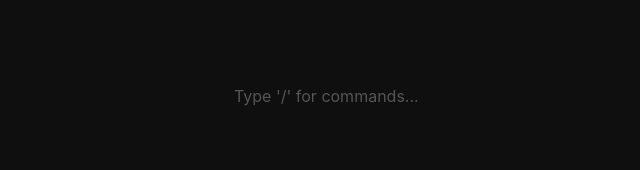
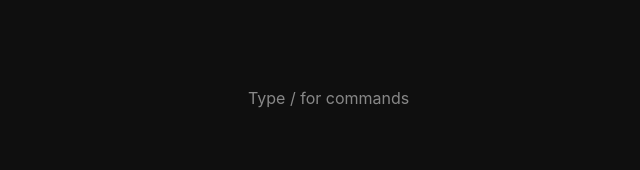
Before and after one commit to abhissharma21/Notes-It, a React (Vite) app: page / in a window 1280 px wide. Shown: the top 170 px of the page, without its empty margins (44-684 px from the left). Built offline with nearby package versions, Linux system fonts and the light colour scheme.

Commit message:
Almost added drag and drop

```diff
--- a/package.json
+++ b/package.json
@@ -10,6 +10,7 @@
     "preview": "vite preview"
   },
   "dependencies": {
+    "lucide-react": "^0.562.0",
     "prosemirror-commands": "^1.7.1",
     "prosemirror-example-setup": "^1.2.3",
     "prosemirror-inputrules": "^1.5.1",
--- a/src/editor/Block.tsx
+++ b/src/editor/Block.tsx
@@ -1,93 +1,101 @@
-import { useEffect, useRef } from "react";
+// src/editor/Block.tsx
+
+import { useEffect, useRef, useState } from "react";
+import { GripVertical } from "lucide-react";
 import type { Block } from "./types";
 
-type Props = {
+interface Props {
   block: Block;
-  focused: boolean;
-  isMenuOpen: boolean;
-  onChange: (text: string) => void;
-  onEnter: () => void;
-  onBackspaceAtStart: () => void;
-  onArrowUpAtStart: () => void;
-  onArrowDownAtEnd: () => void;
-  onSlashDetected: (el: HTMLDivElement) => void;
-};
+  index: number;
+  isFocused: boolean;
+  mouseActive: boolean;
 
-export default function BlockComponent({
+  onInput: (index: number, text: string, el: HTMLDivElement) => void;
+
+  onKeyDown: (e: React.KeyboardEvent, index: number) => void;
+  onFocus: (index: number) => void;
+
+  onDragStart: (index: number) => void;
+  onDragOver: (index: number) => void;
+  onDrop: () => void;
+}
+
+export default function Block({
   block,
-  focused,
-  isMenuOpen,
-  onChange,
-  onEnter,
-  onBackspaceAtStart,
-  onArrowUpAtStart,
-  onArrowDownAtEnd,
+  index,
+  isFocused,
+  mouseActive,
+  onInput,
+  onKeyDown,
+  onFocus,
+  onDragStart,
+  onDragOver,
+  onDrop,
 }: Props) {
   const ref = useRef<HTMLDivElement>(null);
-  const isDivider = block.type === "divider";
+  const [isHovered, setIsHovered] = useState(false);
 
-  // Sync text content
+  // Mount text once (DOM owns content)
   useEffect(() => {
     if (ref.current) {
-      if (isDivider) {
-        ref.current.textContent = "";
-      } else if (ref.current.textContent !== block.text) {
       ref.current.textContent = block.text;
     }
-    }
-  }, [block.text, isDivider]);
+  }, []);
 
-  // Handle Focus
+  // Editor-controlled caret
   useEffect(() => {
-    if (focused && ref.current) {
+    if (isFocused && ref.current) {
       ref.current.focus();
-      if (!isDivider) {
+
       const sel = window.getSelection();
       const range = document.createRange();
       range.selectNodeContents(ref.current);
-        range.collapse(false);
+      range.collapse(true);
+
       sel?.removeAllRanges();
       sel?.addRange(range);
     }
-    }
-  }, [focused, block.type, isDivider]);
+  }, [isFocused]);
+
+  /* ✅ FINAL drag-handle rule */
+  const showHandle = isHovered && mouseActive;
 
   return (
     <div
+      className="block-wrapper"
+      onMouseEnter={() => setIsHovered(true)}
+      onMouseLeave={() => setIsHovered(false)}
+      draggable
+      onDragStart={() => onDragStart(index)}
+      onDragOver={(e) => {
+        e.preventDefault();
+        onDragOver(index);
+      }}
+      onDrop={onDrop}
+    >
+      <div className="drag-handle" style={{ opacity: showHandle ? 1 : 0 }}>
+        <GripVertical size={16} />
+      </div>
+
+      <div
         ref={ref}
-      contentEditable={!isDivider}
-      tabIndex={isDivider ? 0 : undefined}
+        className={`block block-${block.type}`}
+        contentEditable
         suppressContentEditableWarning
-      className={`block block-${block.type} ${focused ? "is-focused" : ""}`}
         spellCheck={false}
-      onInput={(e) => !isDivider && onChange(e.currentTarget.textContent ?? "")}
-      onKeyDown={(e) => {
-        if (e.key === "Enter" && isMenuOpen) return;
-
-        const sel = window.getSelection();
-        const offset = sel?.rangeCount ? sel.getRangeAt(0).startOffset : 0;
-
-        // Navigation logic
-        const isAtStart = isDivider || offset === 0;
-        const isAtEnd =
-          isDivider || offset === (ref.current?.textContent?.length ?? 0);
-
-        if (e.key === "Enter") {
-          e.preventDefault();
-          onEnter();
-        } else if (e.key === "Backspace" && isAtStart) {
-          e.preventDefault();
-          onBackspaceAtStart();
-        } else if (e.key === "ArrowUp" && isAtStart) {
-          e.preventDefault();
-          onArrowUpAtStart();
-        } else if (e.key === "ArrowDown" && isAtEnd) {
-          e.preventDefault();
-          onArrowDownAtEnd();
+        data-placeholder={isFocused && !block.text ? "Type / for commands" : ""}
+        dir="ltr"
+        style={{
+          direction: "ltr",
+          unicodeBidi: "isolate",
+          textAlign: "left",
+        }}
+        onInput={(e) =>
+          onInput(index, e.currentTarget.textContent ?? "", e.currentTarget)
         }
-      }}
-    >
-      {isDivider && <div className="divider-line" />}
+        onKeyDown={(e) => onKeyDown(e, index)}
+        onFocus={() => onFocus(index)}
+      />
     </div>
   );
 }
--- a/src/editor/Editor.tsx
+++ b/src/editor/Editor.tsx
@@ -1,115 +1,98 @@
-import { useEffect, useRef, useState, useMemo } from "react";
-import BlockComponent from "./Block";
+// src/editor/Editor.tsx
+
+import { useEffect, useRef, useState } from "react";
+import Block from "./Block";
+import { createBlock } from "./utils";
 import { COMMANDS } from "./commands";
-import type { Block, BlockType, EditorState } from "./types";
+import type { Block as BlockType } from "./types";
 
 export default function Editor() {
-  const [state, setState] = useState<EditorState>({
-    blocks: [{ id: crypto.randomUUID(), type: "paragraph", text: "" }],
-  });
-  const [focusIndex, setFocusIndex] = useState(0);
-  const [slashMenu, setSlashMenu] = useState({
+  const [blocks, setBlocks] = useState<BlockType[]>([createBlock()]);
+
+  const [focusedIndex, setFocusedIndex] = useState(0);
+
+  /* ---------- Mouse Activity (ONLY signal) ---------- */
+
+  const [mouseActive, setMouseActive] = useState(false);
+
+  useEffect(() => {
+    let timeout: number;
+
+    function onMouseMove() {
+      setMouseActive(true);
+      clearTimeout(timeout);
+      timeout = window.setTimeout(() => setMouseActive(false), 800);
+    }
+
+    window.addEventListener("mousemove", onMouseMove);
+    return () => {
+      window.removeEventListener("mousemove", onMouseMove);
+      clearTimeout(timeout);
+    };
+  }, []);
+
+  /* ---------- Slash Menu ---------- */
+
+  const [slashMenu, setSlashMenu] = useState<{
+    open: boolean;
+    blockIndex: number;
+    query: string;
+    selectedIndex: number;
+    x: number;
+    y: number;
+  }>({
     open: false,
+    blockIndex: -1,
     query: "",
     selectedIndex: 0,
     x: 0,
     y: 0,
   });
-  const scrollContainerRef = useRef<HTMLDivElement>(null);
 
-  const filteredCommands = useMemo(
-    () =>
-      COMMANDS.filter((c) =>
-        c.label.toLowerCase().includes(slashMenu.query.toLowerCase())
-      ),
-    [slashMenu.query]
-  );
+  const slashBlockRef = useRef<HTMLDivElement | null>(null);
 
-  const applyCommand = (type: BlockType, index: number = focusIndex) => {
-    setState((prev) => {
-      const newBlocks = [...prev.blocks];
-      newBlocks[index] = { ...newBlocks[index], type, text: "" };
+  /* ---------- Block Input ---------- */
 
-      if (type === "divider") {
-        newBlocks.splice(index + 1, 0, {
-          id: crypto.randomUUID(),
-          type: "paragraph",
-          text: "",
+  function updateBlock(index: number, text: string, el: HTMLDivElement) {
+    setBlocks((prev) => {
+      const next = [...prev];
+      next[index] = { ...next[index], text };
+      return next;
     });
-        setTimeout(() => setFocusIndex(index + 1), 0);
+
+    if (text.startsWith("/")) {
+      const rect = el.getBoundingClientRect();
+      slashBlockRef.current = el;
+
+      setSlashMenu({
+        open: true,
+        blockIndex: index,
+        query: text.slice(1),
+        selectedIndex: 0,
+        x: rect.left,
+        y: rect.bottom + 4,
+      });
     } else {
-        setFocusIndex(index);
+      setSlashMenu((s) => ({ ...s, open: false }));
     }
-      return { blocks: newBlocks };
-    });
-    setSlashMenu((s) => ({ ...s, open: false, query: "", selectedIndex: 0 }));
-  };
-
-  const handleEnter = (index: number) => {
-    const current = state.blocks[index];
-    const newBlocks = [...state.blocks];
-
-    if (
-      (current.type === "bullet-list" || current.type === "numbered-list") &&
-      current.text === ""
-    ) {
-      newBlocks[index].type = "paragraph";
-      setState({ blocks: newBlocks });
-      return;
   }
 
-    const nextType: BlockType =
-      current.type === "bullet-list" || current.type === "numbered-list"
-        ? current.type
-        : "paragraph";
-    newBlocks.splice(index + 1, 0, {
-      id: crypto.randomUUID(),
-      type: nextType,
-      text: "",
-    });
-    setState({ blocks: newBlocks });
-    setFocusIndex(index + 1);
-  };
+  /* ---------- Keyboard ---------- */
 
-  const handleBackspace = (index: number) => {
-    const current = state.blocks[index];
-    const newBlocks = [...state.blocks];
+  function handleKeyDown(e: React.KeyboardEvent, index: number) {
+    const text = blocks[index].text;
 
-    // FIX: Handling Divider deletion
-    if (current.type === "divider") {
-      if (newBlocks.length === 1) {
-        newBlocks[0] = { ...newBlocks[0], type: "paragraph", text: "" };
-      } else {
-        newBlocks.splice(index, 1);
-      }
-      setState({ blocks: newBlocks });
-      setFocusIndex(index > 0 ? index - 1 : 0);
-      return;
-    }
-
-    if (current.type !== "paragraph") {
-      applyCommand("paragraph", index);
-      return;
-    }
-
-    if (index === 0) return;
-    const prev = newBlocks[index - 1];
-    newBlocks[index - 1] = { ...prev, text: prev.text + current.text };
-    newBlocks.splice(index, 1);
-    setState({ blocks: newBlocks });
-    setFocusIndex(index - 1);
-  };
-
-  useEffect(() => {
-    if (!slashMenu.open) return;
-    const onKey = (e: KeyboardEvent) => {
+    if (slashMenu.open && index === slashMenu.blockIndex) {
       if (e.key === "ArrowDown") {
         e.preventDefault();
         setSlashMenu((s) => ({
           ...s,
           selectedIndex: (s.selectedIndex + 1) % filteredCommands.length,
         }));
-      } else if (e.key === "ArrowUp") {
+        return;
+      }
+
+      if (e.key === "ArrowUp") {
         e.preventDefault();
         setSlashMenu((s) => ({
           ...s,
@@ -117,64 +100,95 @@ export default function Editor() {
             (s.selectedIndex - 1 + filteredCommands.length) %
             filteredCommands.length,
         }));
-      } else if (e.key === "Enter") {
+        return;
+      }
+
+      if (e.key === "Enter") {
         e.preventDefault();
-        e.stopPropagation();
-        if (filteredCommands[slashMenu.selectedIndex])
         applyCommand(filteredCommands[slashMenu.selectedIndex].type);
-      } else if (e.key === "Escape")
+        return;
+      }
+
+      if (e.key === "Escape") {
+        e.preventDefault();
         setSlashMenu((s) => ({ ...s, open: false }));
+        return;
+      }
+    }
+
+    if (e.key === "Enter") {
+      e.preventDefault();
+      insertBlockAfter(index);
+      return;
+    }
+
+    if (e.key === "Backspace" && text.length === 0) {
+      e.preventDefault();
+      removeBlock(index);
+    }
+  }
+
+  /* ---------- Block Ops ---------- */
+
+  function insertBlockAfter(index: number) {
+    setBlocks((prev) => {
+      const next = [...prev];
+      next.splice(index + 1, 0, createBlock());
+      return next;
+    });
+    setFocusedIndex(index + 1);
+  }
+
+  function removeBlock(index: number) {
+    if (blocks.length === 1 || index === 0) return;
+
+    setBlocks((prev) => {
+      const next = [...prev];
+      next.splice(index, 1);
+      return next;
+    });
+
+    setFocusedIndex(index - 1);
+  }
+
+  function applyCommand(type: BlockType["type"]) {
+    if (slashBlockRef.current) {
+      slashBlockRef.current.textContent = "";
+    }
+
+    setBlocks((prev) => {
+      const next = [...prev];
+      next[slashMenu.blockIndex] = {
+        ...next[slashMenu.blockIndex],
+        type,
+        text: "",
       };
-    window.addEventListener("keydown", onKey, true);
-    return () => window.removeEventListener("keydown", onKey, true);
-  }, [slashMenu.open, filteredCommands, slashMenu.selectedIndex]);
+      return next;
+    });
+
+    setFocusedIndex(slashMenu.blockIndex);
+    setSlashMenu((s) => ({ ...s, open: false }));
+  }
+
+  const filteredCommands = COMMANDS.filter((c) =>
+    c.label.toLowerCase().includes(slashMenu.query.toLowerCase())
+  );
 
   return (
     <div className="editor-container">
-      {state.blocks.map((block, index) => (
-        <BlockComponent
+      {blocks.map((block, index) => (
+        <Block
           key={block.id}
           block={block}
-          focused={index === focusIndex}
-          isMenuOpen={slashMenu.open && index === focusIndex}
-          onChange={(text) => {
-            if (block.type === "paragraph") {
-              if (text === "# ") return applyCommand("h1", index);
-              if (text === "## ") return applyCommand("h2", index);
-              if (text === "### ") return applyCommand("h3", index);
-              if (text === "* " || text === "- ")
-                return applyCommand("bullet-list", index);
-              if (text === "1. ") return applyCommand("numbered-list", index);
-              if (text === "> ") return applyCommand("quote", index);
-              if (text === "---") return applyCommand("divider", index);
-            }
-            const newBlocks = [...state.blocks];
-            newBlocks[index].text = text;
-            setState({ blocks: newBlocks });
-
-            if (text === "/") {
-              const el = document.activeElement as HTMLElement;
-              const rect = el.getBoundingClientRect();
-              setSlashMenu({
-                open: true,
-                query: "",
-                selectedIndex: 0,
-                x: rect.left,
-                y: rect.bottom + window.scrollY,
-              });
-            } else if (text.startsWith("/")) {
-              setSlashMenu((s) => ({ ...s, query: text.slice(1) }));
-            } else if (slashMenu.open) {
-              setSlashMenu((s) => ({ ...s, open: false }));
-            }
-          }}
-          onEnter={() => handleEnter(index)}
-          onBackspaceAtStart={() => handleBackspace(index)}
-          onArrowUpAtStart={() => index > 0 && setFocusIndex(index - 1)}
-          onArrowDownAtEnd={() =>
-            index < state.blocks.length - 1 && setFocusIndex(index + 1)
-          }
-          onSlashDetected={() => {}}
+          index={index}
+          isFocused={index === focusedIndex}
+          mouseActive={mouseActive}
+          onInput={updateBlock}
+          onKeyDown={handleKeyDown}
+          onFocus={setFocusedIndex}
+          onDragStart={() => {}}
+          onDragOver={() => {}}
+          onDrop={() => {}}
         />
       ))}
 
@@ -183,30 +197,16 @@ export default function Editor() {
           className="slash-menu"
           style={{ top: slashMenu.y, left: slashMenu.x }}
         >
-          <div ref={scrollContainerRef} className="slash-scroll">
-            {filteredCommands.map((cmd, i) => {
-              const showCat =
-                i === 0 || cmd.category !== filteredCommands[i - 1].category;
-              return (
-                <div key={cmd.type}>
-                  {showCat && (
-                    <div className="slash-category">{cmd.category}</div>
-                  )}
+          {filteredCommands.map((cmd, i) => (
             <div
+              key={cmd.type}
               className={`slash-item ${
                 i === slashMenu.selectedIndex ? "active" : ""
               }`}
-                    onClick={() => applyCommand(cmd.type)}
-                    onMouseEnter={() =>
-                      setSlashMenu((s) => ({ ...s, selectedIndex: i }))
-                    }
             >
-                    <div className="slash-item-label">{cmd.label}</div>
+              {cmd.label}
             </div>
-                </div>
-              );
-            })}
-          </div>
+          ))}
         </div>
       )}
     </div>
--- a/src/editor/types.ts
+++ b/src/editor/types.ts
@@ -9,11 +9,11 @@ export type BlockType =
   | "code"
   | "divider";
 
-export type Block = {
+export interface Block {
   id: string;
   type: BlockType;
   text: string;
-};
+}
 
 export type EditorState = {
   blocks: Block[];
--- a/src/editor/utils.ts
+++ b/src/editor/utils.ts
@@ -1,10 +1,10 @@
-export function createBlock(
-  text = "",
-  type: "paragraph" | "heading" = "paragraph"
-) {
+import type { Block } from "./types";
+
+export function createBlock(overrides?: Partial<Block>): Block {
   return {
-    id: Math.random().toString(36).slice(2),
-    type,
-    text,
+    id: crypto.randomUUID(),
+    type: "paragraph",
+    text: "",
+    ...overrides,
   };
 }
--- a/src/index.css
+++ b/src/index.css
@@ -222,3 +222,49 @@ body {
 ::selection {
   background: rgba(46, 170, 220, 0.3);
 }
+
+.block-wrapper {
+  display: flex;
+  align-items: flex-start;
+  gap: 6px;
+}
+
+.drag-handle {
+  opacity: 0;
+  cursor: grab;
+  padding-top: 6px;
+}
+
+.block-wrapper:hover .drag-handle {
+  opacity: 1;
+}
+
+.block {
+  min-height: 24px;
+  padding: 4px 0;
+  outline: none;
+}
+
+/* Placeholder only when focused */
+.block:empty::before {
+  content: attr(data-placeholder);
+  color: #888;
+  pointer-events: none;
+}
+
+.slash-menu {
+  position: absolute;
+  background: #111;
+  color: #fff;
+  border-radius: 6px;
+  padding: 4px;
+}
+
+.slash-item {
+  padding: 6px 10px;
+  border-radius: 4px;
+}
+
+.slash-item.active {
+  background: #333;
+}
```
Also changed, not shown: 1 other file (tests, documents, lock files or other folders). Lines whose indentation alone changed are shown as unchanged.
